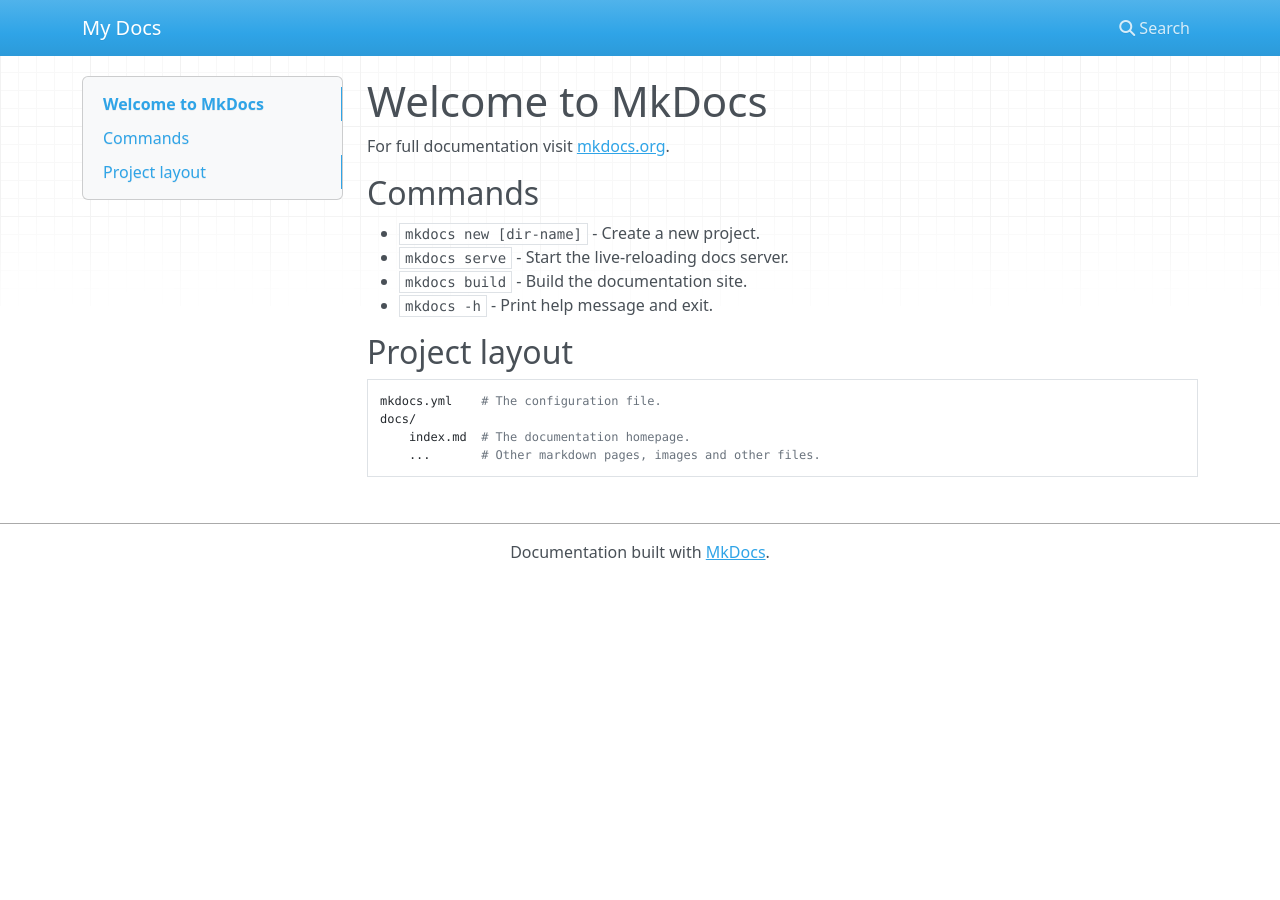
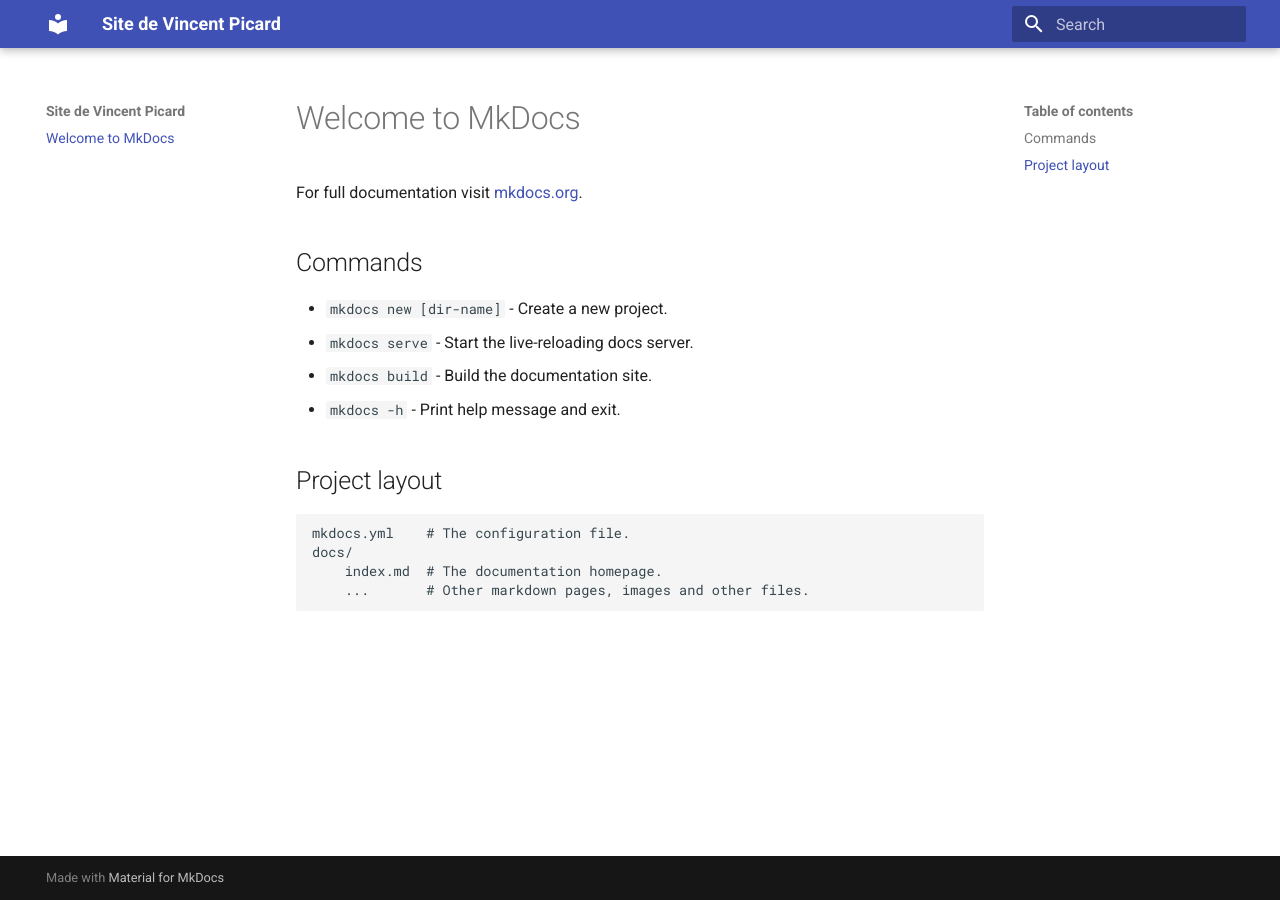
Before and after one commit to vincent-picard/vincent-picard.github.io, an MkDocs documentation site: the page built from docs/index.md, in a window 1280 px wide. Built offline with MkDocs 1.6.1 and Material for MkDocs 9.7.7, drawn with Linux system fonts in a browser that asks for light colours; nearby versions of some CDN libraries.

Commit message:
minimal config

```diff
--- a/mkdocs.yml
+++ b/mkdocs.yml
@@ -1 +1,3 @@
-site_name: My Docs
+site_name: Site de Vincent Picard
+theme:
+  name: material
```
